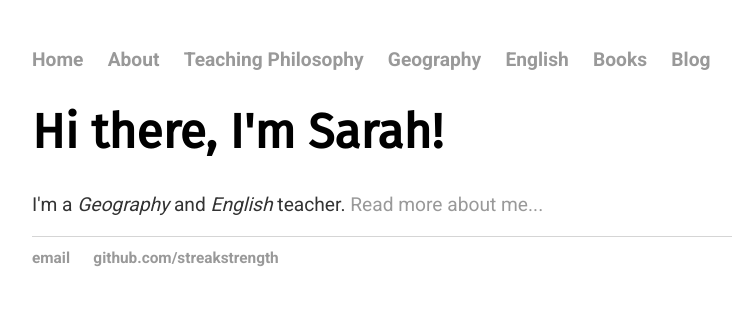
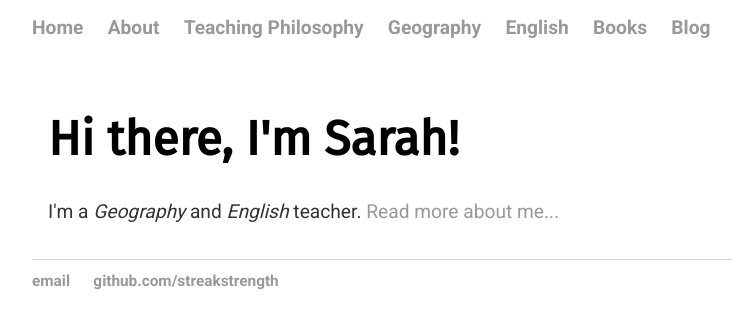
Before and after one commit to streakstrength/streakstrength.github.io, a Jekyll site: the page built from index.html, in a window 1280 px wide. Shown: the top 329 px of the page, without its empty margins (0-741 px from the left). Built offline with Jekyll 4.4.1, drawn with Linux system fonts in a browser that asks for light colours.

Commit message:
Update main.css

```diff
--- a/css/main.css
+++ b/css/main.css
@@ -11,6 +11,12 @@
     padding-left: 24px;
   }
 }
+.navbar {
+  overflow: hidden;
+  position: fixed;
+  top: 0;
+  width: 100%;
+}
 nav ul, footer ul {
     font-family: 'Fira Sans', sans-serif;
     padding: 0px;
@@ -20,6 +26,10 @@
 nav ul li, footer ul li {
     display: inline;
     margin-right: 20px;
+}
+.container {
+  padding: 16px;
+  margin-top: 30px;
 }
 a {
     text-decoration: none;
```
